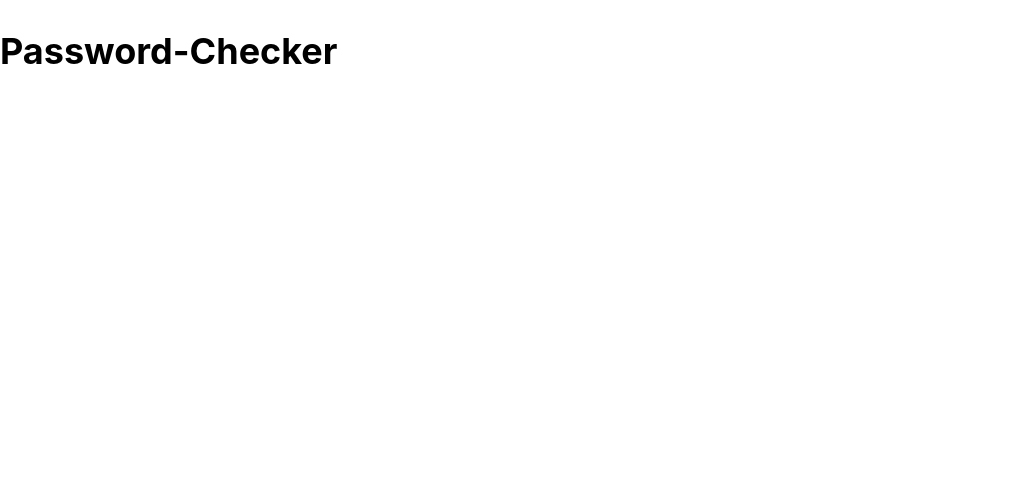
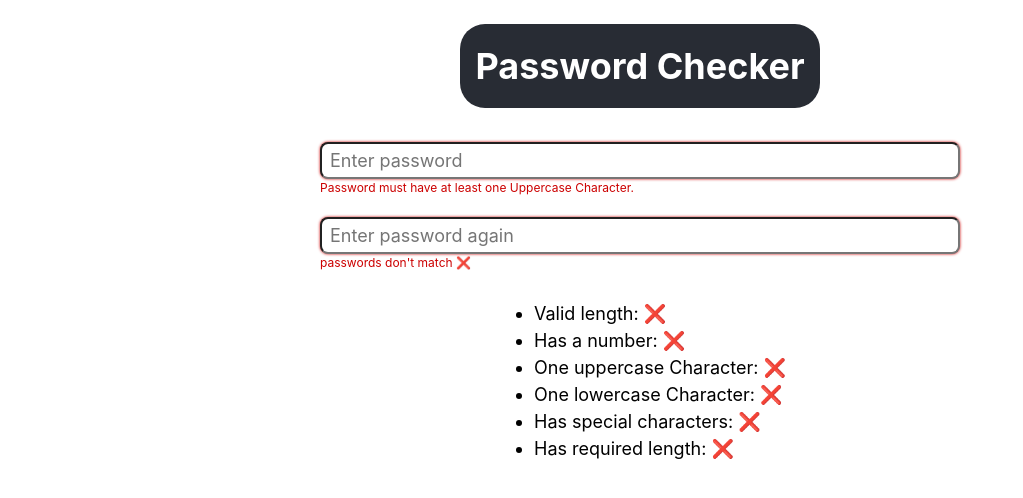
Before and after one commit to Sven-Lyco/react-ts-pw-validation, a React (Create React App) app: page / in a window 1280 px wide. Shown: the top 498 px of the page, without its empty margins (0-1023 px from the left). Built offline with nearby package versions, Linux system fonts and the light colour scheme.

Commit message:
:sparkles: Update App
Update App

```diff
--- a/src/App.tsx
+++ b/src/App.tsx
@@ -1,9 +1,80 @@
-import { ReactElement } from "react";
+import { useState, ReactElement } from "react";
+import usePasswordCheck from "./hooks/usePasswordCheck";
+import { Password } from "./models/Password";
+import "./App.css";
 
 function App(): ReactElement {
+  const [password, setPassword] = useState<Password>({
+    firstPassword: "",
+    secondPassword: "",
+  });
+
+  const inputChange: (event: React.ChangeEvent<HTMLInputElement>) => void = (event) => {
+    const { value, name } = event.target;
+    setPassword({
+      ...password,
+      [name]: value,
+    });
+  };
+
+  const {
+    checkPasswordValidation,
+    validLength,
+    hasNumber,
+    upperCase,
+    lowerCase,
+    specialChar,
+    match,
+    requiredLength,
+    firstPasswordLength,
+  } = usePasswordCheck(password);
+
   return (
-    <div>
-      <h1>Password-Checker</h1>
+    <div className="App">
+      <h1 className="App-header">Password Checker</h1>
+      <div className="container">
+        <label htmlFor="firstPassword" className="sr-only">
+          First Password
+        </label>
+        <input
+          className="input--state__invalid"
+          onChange={inputChange}
+          name="firstPassword"
+          type="password"
+          placeholder="Enter password"
+        />
+        <span className="info-text--state__invalid">
+          {checkPasswordValidation(password.firstPassword)}
+        </span>
+      </div>
+      <div className="container">
+        <label htmlFor="secondPassword" className="sr-only">
+          Second Password
+        </label>
+        <input
+          className={match ? "input--state__valid" : "input--state__invalid"}
+          onChange={inputChange}
+          name="secondPassword"
+          type="password"
+          placeholder="Enter password again"
+        />
+        {match ? (
+          <span className="info-text--state__valid">passwords match ✅</span>
+        ) : (
+          <span className="info-text--state__invalid">passwords don't match ❌</span>
+        )}
+      </div>
+      <ul>
+        <li>Valid length: {validLength ? <span>✅</span> : <span>❌</span>}</li>
+        <li>Has a number: {hasNumber ? <span>✅</span> : <span>❌</span>}</li>
+        <li>One uppercase Character: {upperCase ? <span>✅</span> : <span>❌</span>}</li>
+        <li>One lowercase Character: {lowerCase ? <span>✅</span> : <span>❌</span>}</li>
+        <li>Has special characters: {specialChar ? <span>✅</span> : <span>❌</span>}</li>
+        <li>
+          Has required length:{" "}
+          {requiredLength <= firstPasswordLength ? <span>✅</span> : <span>❌</span>}
+        </li>
+      </ul>
     </div>
   );
 }
```
